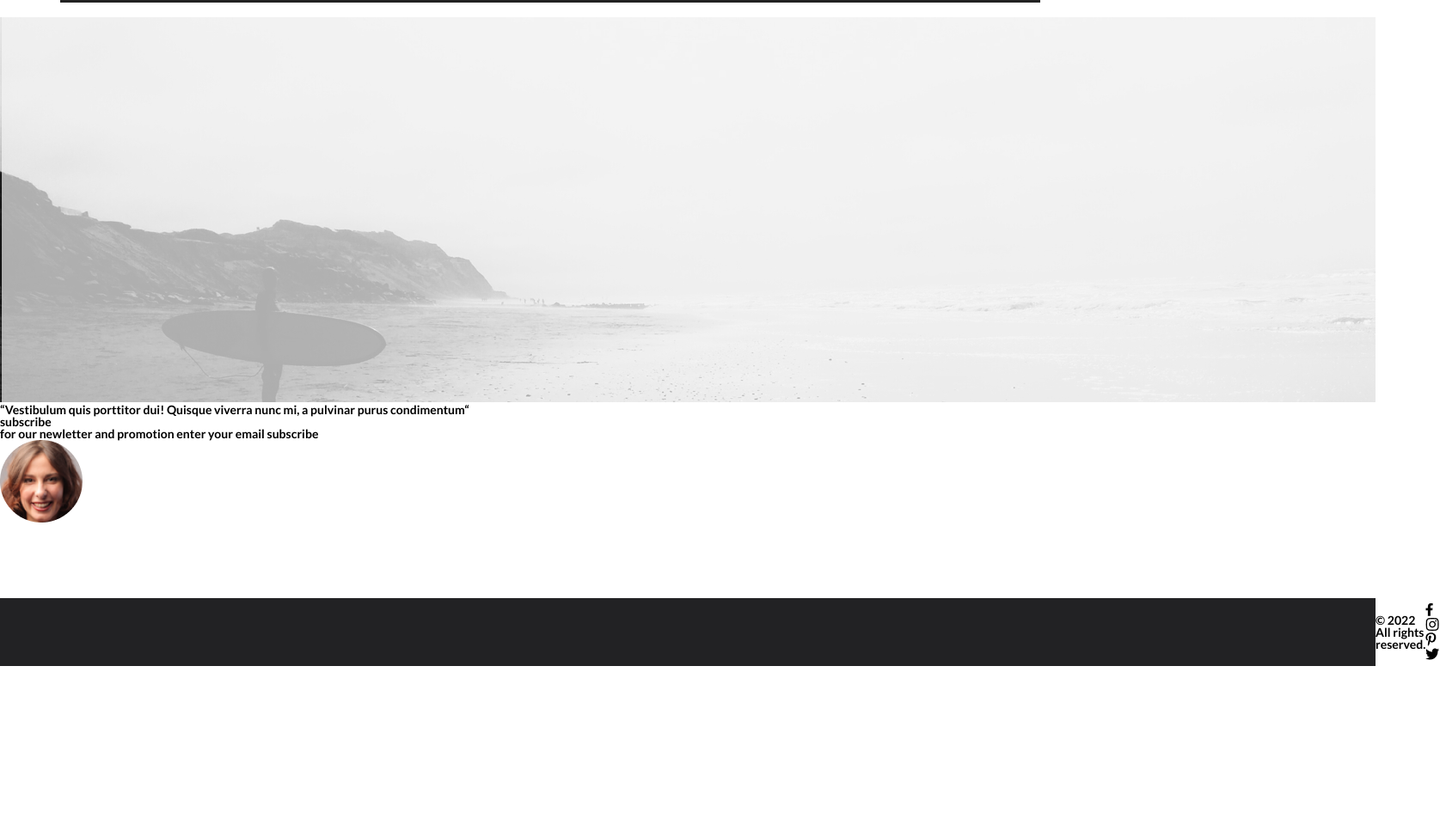
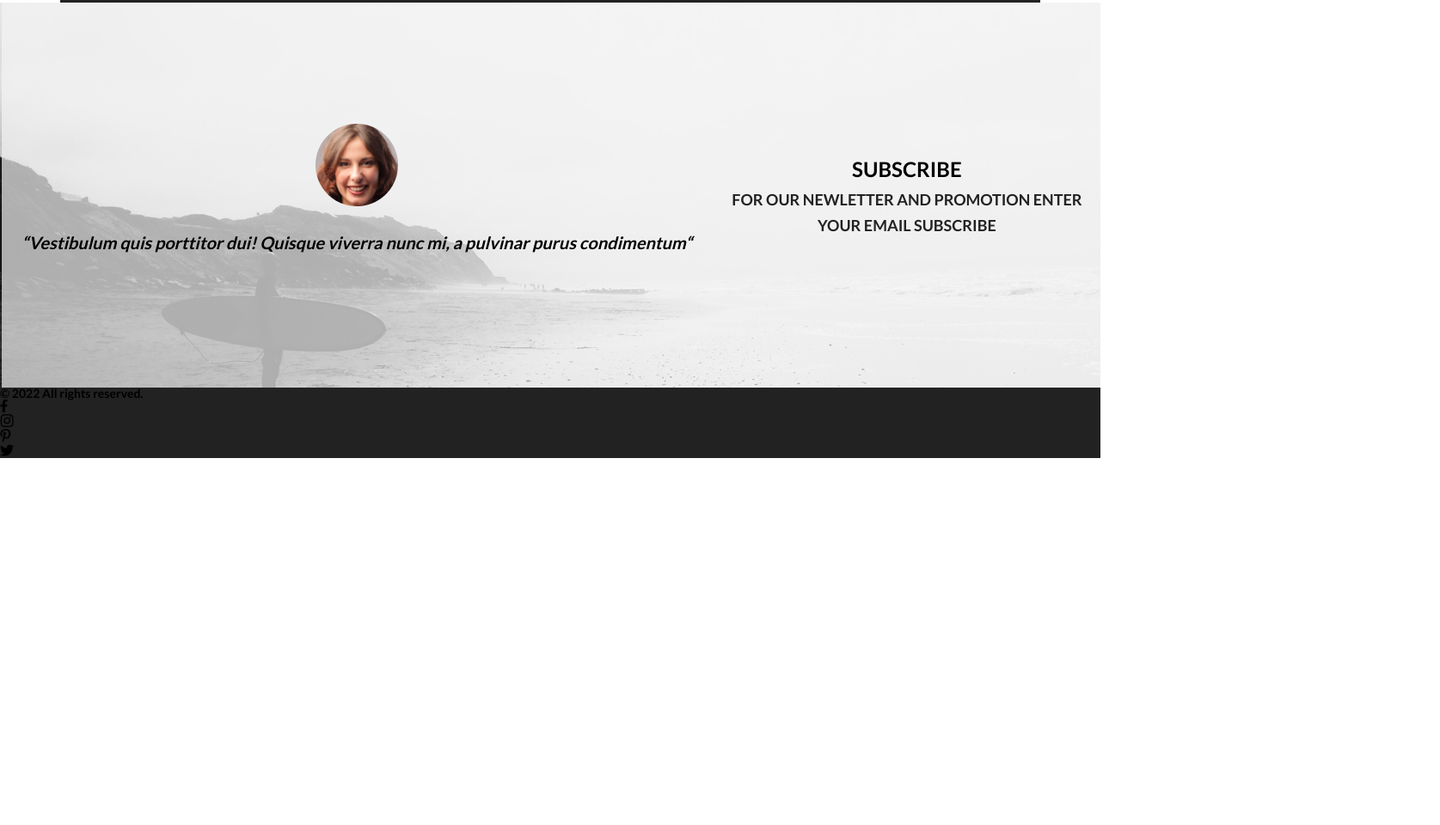
Before and after one commit to Mick-great/Myshop, a plain HTML site: page index.html in a window 1280 px wide. Shown: the part 3324-4284 px from the top of the page at 86% size, 1675 px wide, since content can reach past the window. After the commit the page ends 3858 px from the top, so only its background shows below. Drawn offline with Linux system fonts and the light colour scheme.

Commit message:
add some code and picture dz2

```diff
--- a/index.html
+++ b/index.html
@@ -148,7 +148,7 @@
                         <p> $52.00 </p>
                     </li>
                 </ul>
-                <button>
+                <button class="style_buttom">
                     <a href="#" class="catalog__button" Browse all product></a>
                 </button>
             </div>
@@ -185,23 +185,28 @@
                 </ul>
             </div>
         </section>
-        <section class="down">
-            <div class="down__main">
+
+    </main>
+    <footer class="footer">
+        <div class="footer__main">
+            <div class="container">
+                <div class="footer__icon">
+                    <img class="footer__icon" src="images/Intersect.png">
+                    <p class="down__text">“Vestibulum quis porttitor dui! Quisque viverra nunc mi, a pulvinar purus
+                        condimentum“
+                    </p>
+                </div>
                 <h3 class="cut-down"> Send message </h3>
-                <img class="down" src="images/subscribe.jpg" alt="subscribe">
-                <p class="down__text">“Vestibulum quis porttitor dui! Quisque viverra nunc mi, a pulvinar purus
-                    condimentum“
-                </p>
-                <h4 class="subscribe__titile">subscribe</h4>
+            </div>
+            <div class="">
+                <h4 class="subscribe__title">subscribe</h4>
                 <p class="subscribe__text"> for our newletter and promotion
                     enter your email
                     subscribe </p>
             </div>
-        </section>
-    </main>
-    <footer>
-        <div class="footer__main">
-            <img src="images/footer.jpg" alt="footer">
+        </div>
+        </div>
+        <div class="backcolor">
             <p> © 2022 All rights reserved.</p>
             <ul>
                 <li> <a href="https://ru-ru.facebook.com/"><img src="images/iconf.png" alt="facebook"></a></li>
@@ -209,7 +214,7 @@
                 <li> <a href="index.html"><img src="images/iconp.png" alt="index"></a></li>
                 <li> <a href="https://twitter.com/"><img src="images/icont.png" alt="twitter"></a></li>
             </ul>
-
+        </div>
     </footer>
 </body>
 
--- a/style.css
+++ b/style.css
@@ -157,7 +157,6 @@
     font-weight: 700;
     font-size: 24px;
     line-height: 29px;
-    color: var(--dark-pink);
     color: pink;
 }
 
@@ -178,10 +177,13 @@
     font-size: 16px;
     line-height: 19px;
     letter-spacing: 0.04em;
-    color: var(red);
+    color: red;
     padding: 15px 0;
-    text-decoration: none;
-    border: 2px solid var(red);
+}
+
+.style_buttom {
+    margin-left: 460px;
+    display: flex;
 }
 
 .aside__list {
@@ -219,6 +221,50 @@
     min-height: 448px;
     display: flex;
     align-items: center;
-    background-image: url(images/Intersect.png);
     background-repeat: no-repeat;
+    background-image: url(images/subscribe.jpg);
+
 }
+
+
+.backcolor {
+    background-color: var(--black-bkg);
+}
+
+.footer__icon {
+    display: block;
+    margin-left: auto;
+    margin-right: auto;
+}
+
+.subscribe {
+    width: 360px;
+    height: 225px;
+}
+
+.down__text {
+    padding: 30px 0 0 0;
+    font-style: italic;
+    font-weight: 400;
+    font-size: 20px;
+    line-height: 24px;
+    text-align: center;
+}
+
+.subscribe__title {
+    font-weight: 700;
+    font-size: 24px;
+    line-height: 167.2%;
+    text-align: center;
+    color: var(---black-bkg);
+    text-transform: uppercase;
+}
+
+.subscribe__text {
+    font-weight: 400;
+    font-size: 18px;
+    line-height: 167.2%;
+    text-align: center;
+    color: var(--black-bkg);
+    text-transform: uppercase;
+}
```
